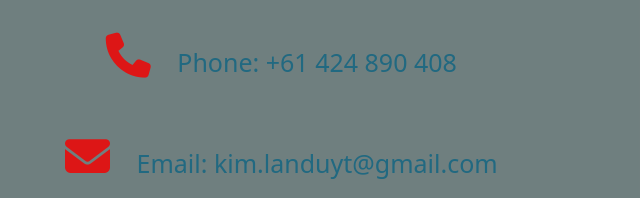
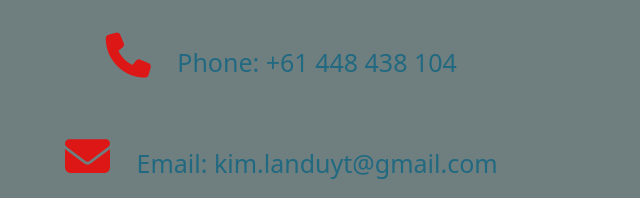
Before and after one commit to Scorpion-rep/todo-app, a plain HTML site: page frontend/info.html in a window 1280 px wide. Shown: the part 565-763 px from the top of the page, 632-1272 px from the left. Drawn offline with nearby package versions, Linux system fonts and the light colour scheme.

```diff
--- a/frontend/info.html
+++ b/frontend/info.html
@@ -89,7 +89,7 @@
                         <div class="col-md-5">
                             <h4 class="m-3">Get in Touch</h4>
                             <p class="m-3">Feel free to reach out for any inquiries or feedback.</p>
-                            <p class="m-3"><i class="fa-solid fa-phone"></i> Phone: +61 424 890 408</p>
+                            <p class="m-3"><i class="fa-solid fa-phone"></i> Phone: +61 448 438 104</p>
                             <p class="m-3"><i class="fa-solid fa-envelope"></i> Email: kim.landuyt@gmail.com</p>
                             <p class="m-3"><i class="fa-solid fa-map-marker-alt"></i> Location: Perth, WA</p>
                             <p class="m-3"><i class="fa-solid fa-globe"></i> Website: www.kimlanduyt.com</p>
```
Also changed, not shown: backend/vercel.json (added).
